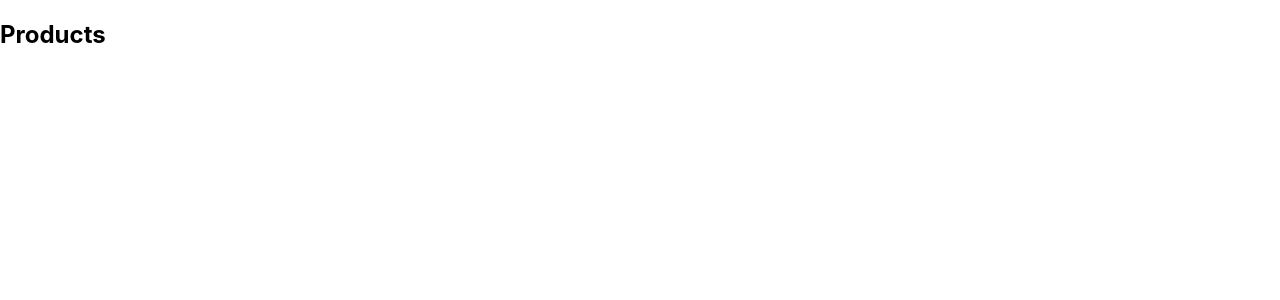
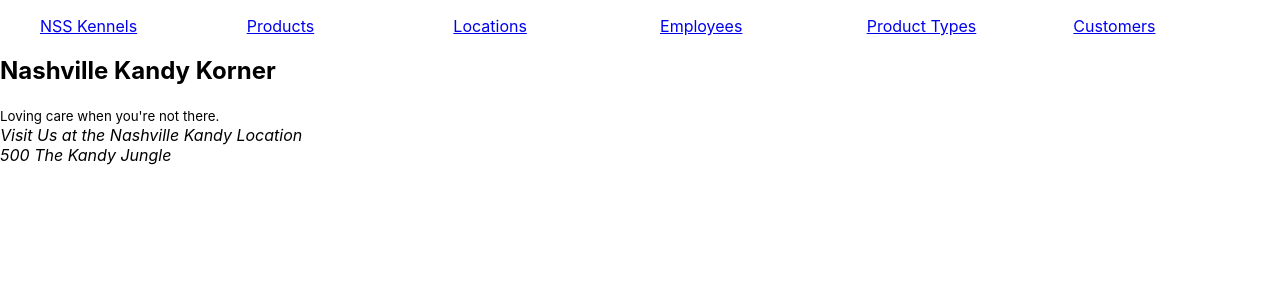
Before and after one commit to sosinatolossa/kandykorner, a React (Create React App) app: page / in a window 1280 px wide. Shown: the top 300 px of the page. Built offline with nearby package versions, Linux system fonts and the light colour scheme.

Commit message:
products navbar is functional

```diff
--- a/src/components/ApplicationViews.js
+++ b/src/components/ApplicationViews.js
@@ -1,26 +1,25 @@
 import React from "react"
 import { Route } from "react-router-dom"
+import { Home } from "./Home"
 
+import { ProductList } from "./product/ProductList"
 import { ProductProvider } from "./product/ProductProvider"
-import { ProductList } from "./product/ProductList"
 
 
 export const ApplicationViews = () => {
     return (
         <>
+            {/* Note the addition of "exact" now that we have an additional route with "/animals" in it below this Route: "/animals/create" */}
+            <Route exact path="/">
+                <Home />
+            </Route>
 
-            {/* Render the animal list when http://localhost:3000/animals */}
-            <h2>Products</h2>
             <ProductProvider>
-                {/* <ProductTypeProvider> */}
+                <Route exact path="/products">
+                    <ProductList />
+                </Route>
+            </ProductProvider>
 
-                        {/* Note the addition of "exact" now that we have an additional route with "/animals" in it below this Route: "/animals/create" */}
-                        <Route exact path="/products">
-                            <ProductList />
-                        </Route>
-
-                {/* </ProductTypeProvider> */}
-            </ProductProvider>
         </>
     )
 }
--- /dev/null
+++ b/src/components/Home.js
@@ -0,0 +1,13 @@
+import React from "react";
+
+export const Home = () => (
+    <>
+        <h2>Nashville Kandy Korner</h2>
+        <small>Loving care when you're not there.</small>
+
+        <address>
+            <div>Visit Us at the Nashville Kandy Location</div>
+            <div>500 The Kandy Jungle</div>
+        </address>
+    </>
+)
--- a/src/components/KandyKorner.js
+++ b/src/components/KandyKorner.js
@@ -1,12 +1,11 @@
 import React from "react"
-import { Route } from "react-router-dom"
 import { NavBar } from "./nav/NavBar"
 import { ApplicationViews } from "./ApplicationViews"
 import "./KandyKorner.css"
 
 export const KandyKorner = () => (
     <>
-        {/* <NavBar /> */}
+        <NavBar />
         <ApplicationViews />
     </>
 )
--- a/src/components/nav/NavBar.css
+++ b/src/components/nav/NavBar.css
@@ -0,0 +1,10 @@
+.navbar {
+    display: flex;
+    flex-wrap: nowrap;
+    justify-content: left;
+}
+
+.navbar__item {
+    flex-basis: 20%;
+    list-style-type: none;
+}
--- a/src/components/nav/NavBar.js
+++ b/src/components/nav/NavBar.js
@@ -0,0 +1,28 @@
+import React from "react"
+import { Link } from "react-router-dom"
+import "./NavBar.css"
+
+export const NavBar = (props) => {
+    return (
+        <ul className="navbar">
+            <li className="navbar__item active">
+                <Link className="navbar__link" to="/">NSS Kennels</Link>
+            </li>
+            <li className="navbar__item">
+                <Link className="navbar__link" to="/products">Products</Link>
+            </li>
+            <li className="navbar__item">
+                <Link className="navbar__link" to="/locations">Locations</Link>
+            </li>
+            <li className="navbar__item">
+                <Link className="navbar__link" to="/employees">Employees</Link>
+            </li>
+            <li className="navbar__item">
+                <Link className="navbar__link" to="/productTypes">Product Types</Link>
+            </li>
+            <li className="navbar__item">
+                <Link className="navbar__link" to="/customers">Customers</Link>
+            </li>
+        </ul>
+    )
+}
--- a/src/components/product/ProductCard.js
+++ b/src/components/product/ProductCard.js
@@ -1,10 +1,10 @@
 import React from "react"
 import "./Product.css"
-import { Link } from "react-router-dom"
 
 export const ProductCard = ({product}) => (
+
     <section className="product">
         <h3 className="product__name">{product.name}</h3>
-        <div className="product__type">{product.productType.name}</div>
+        <div className="product__type">{product.productTypes.name}</div>
     </section>
 )
--- a/src/components/product/ProductList.js
+++ b/src/components/product/ProductList.js
@@ -3,7 +3,7 @@ import React, { useContext, useEffect } from "react"
 //To start, we need to import the context object we created in the provider component so that the Context hook can access the objects it exposes
 //The useEffect hook allows the component to reach out into the world for anything that cannot be handled during render.
 //In this case, it is the API call for the Products.
-import { useHistory } from "react-router-dom"
+// import { useHistory } from "react-router-dom"
 import { ProductContext } from "./ProductProvider"
 import { ProductCard } from "./ProductCard"
 import "./Product.css"
@@ -11,36 +11,21 @@ import "./Product.css"
 export const ProductList = () => {
     // This state changes when `getProducts()` is invoked below
     const { products, getProducts } = useContext(ProductContext)
-    // const { productTypes, getProductTypes}
-
-
-    // The useHistory hook let's us tell React which route we want to visit.
-    // We will use it to tell React to render the Product form component.
-    const history = useHistory()
 
     //useEffect - reach out to the world for something out of the react app
     useEffect(() => {
-      console.log("ProductList: Initial render before data")
+      console.log("ProductList: useEffect - getProducts")
       getProducts()
     }, [])
 
 
     return (
       <div className="products">
-                <button className="addProductButton"onClick={() => {history.push("/products/create")}}>
-              Add Product
-            </button>
-        {/* {console.log("ProductList: Render", Products)} */}
+        {console.log("ProducList: Render", products)}
       {
         products.map(product => {
-            //Use the .find() method on both the customers array and
-            //the locations array to find the object representation that
-            //each foreign key is referencing.
-            // const productType = productTypes.find(l => l.id === product.productTypeId)
-
           return <ProductCard key={product.id}
-                              // productType={productType}
-                              product={product} /> //key, productType, and product will become properties on an object that gets passed as an argument
+              product={product} />
         })
       }
     </div>
--- a/src/components/product/ProductProvider.js
+++ b/src/components/product/ProductProvider.js
@@ -12,7 +12,7 @@ export const ProductProvider = (props) => { //props is an object
     //setProducts is a function that returns the updated version of 'products'
 
     const getProducts = () => {
-        return fetch("http://localhost:8088/products?_expand=productType") //_expand=location let's you have a method 'location' in animals object. if you want to do another method, you write '&_expand=objectName
+        return fetch("http://localhost:8088/products?_expand=productTypes") //_expand=location let's you have a method 'location' in animals object. if you want to do another method, you write '&_expand=objectName
         .then(res => res.json())
         .then(setProducts)
     }
@@ -25,7 +25,7 @@ export const ProductProvider = (props) => { //props is an object
             },
             body: JSON.stringify(productObj)
         })
-        .then(response => response.json())
+        .then(getProducts)
     }
 
     /*
```
Also changed, not shown: 1 other file (tests, documents, lock files or other folders). Lines whose indentation alone changed are shown as unchanged.
